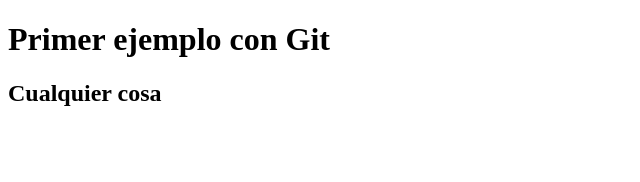
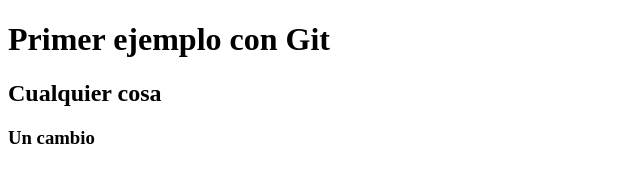
Before and after one commit to nmedicm/clase_git, a plain HTML site: page index.html in a window 1280 px wide. Shown: the whole page, without its empty margins (0-640 px from the left). Drawn offline with Linux system fonts and the light colour scheme.

Commit message:
mi segundo commit

```diff
--- a/index.html
+++ b/index.html
@@ -9,5 +9,6 @@
 <body>
     <h1>Primer ejemplo con Git</h1>
     <h2>Cualquier cosa</h2>
+    <h3>Un cambio</h3>
 </body>
 </html>
```
